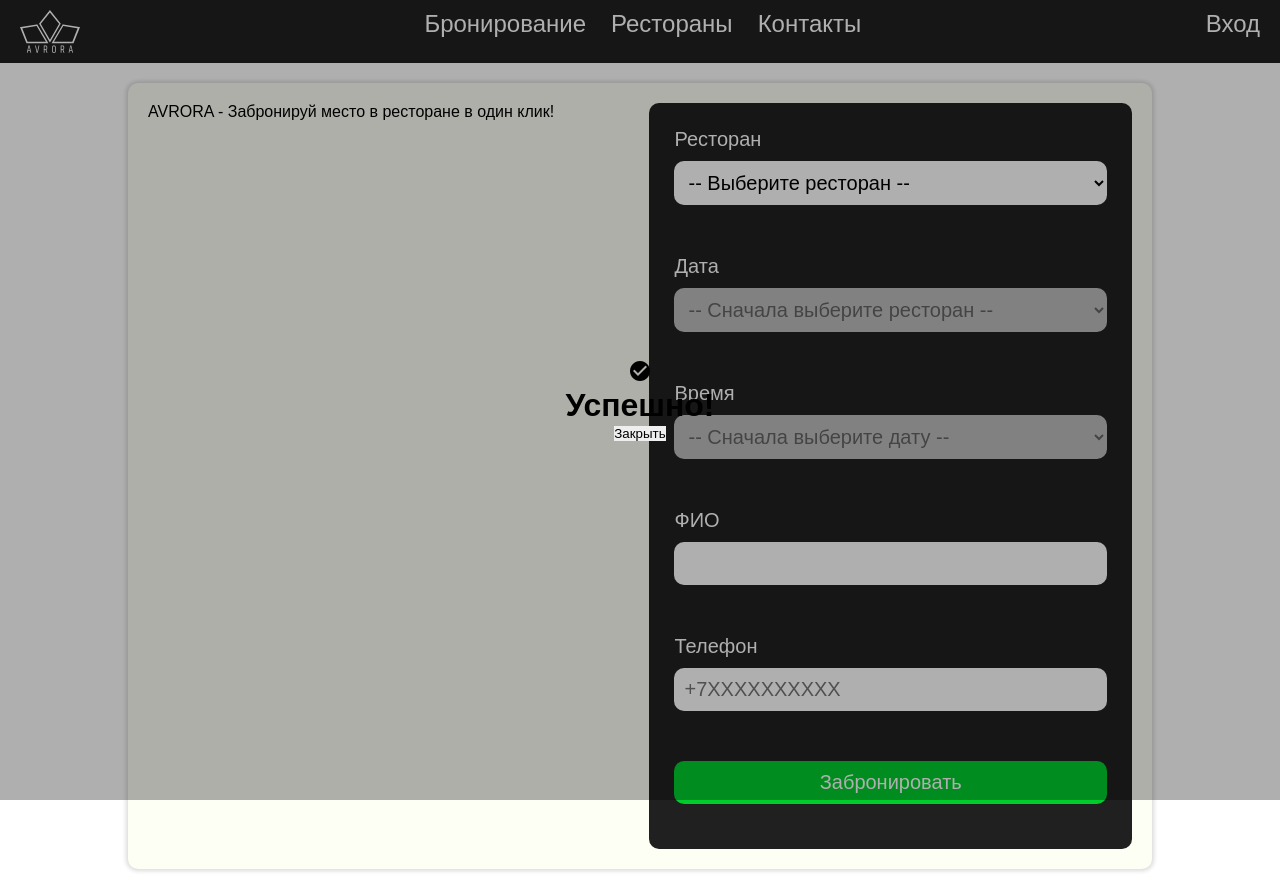
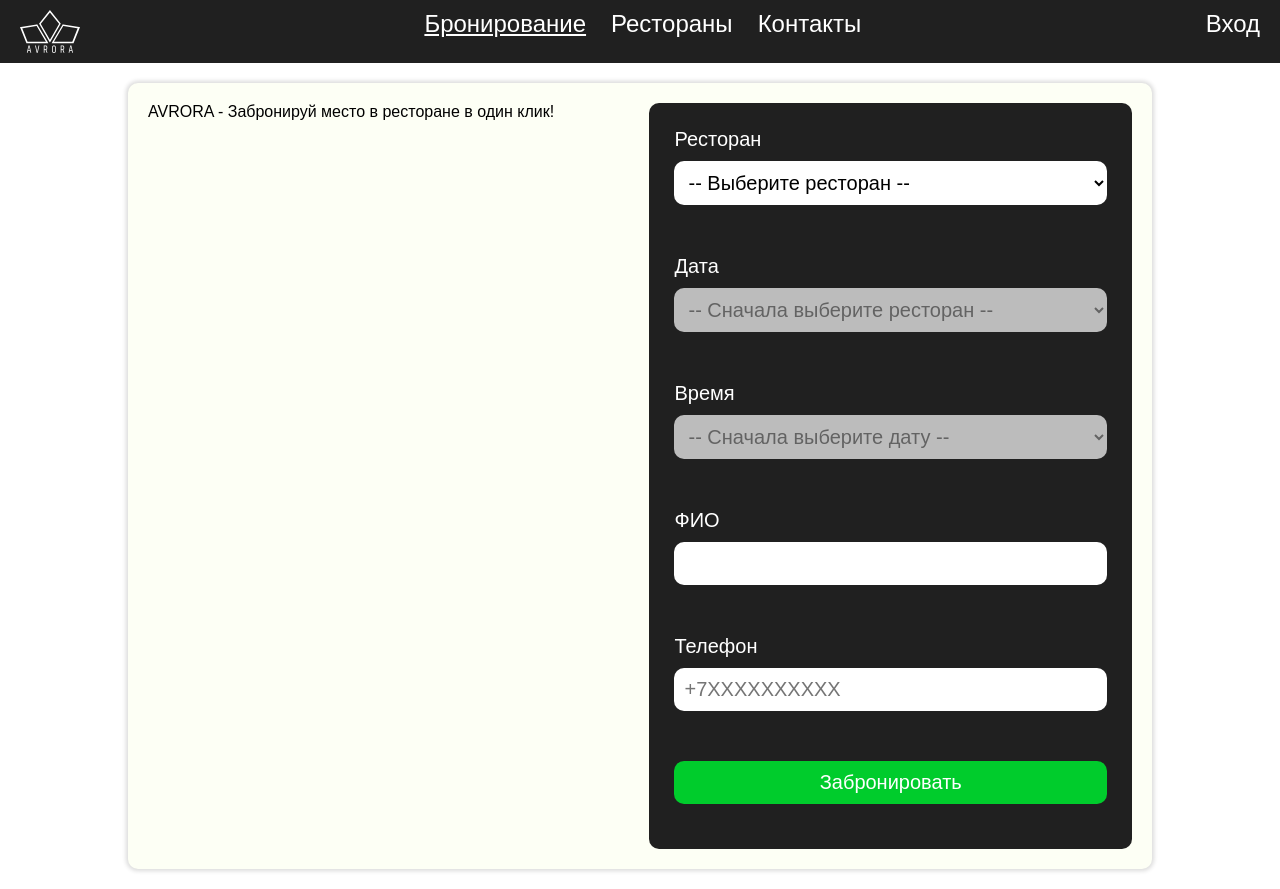
Before and after one commit to sarmatt3/avrora, a PHP site: page / in a window 1280 px wide. Run offline with PHP 8.4, Linux system fonts and the light colour scheme; data that the repository does not hold is empty.

Commit message:
-added dialog window -adaptation with media

```diff
--- a/css/style.css
+++ b/css/style.css
@@ -7,27 +7,34 @@
     margin: 0;
 }
 
-:root{
+button {
+    cursor: pointer;
+}
+
+:root {
     --base: #202020;
     --white: #ffffff;
-    --titan: #e5e4e2;
+    --titan: #fafafa;
+    --green: #00cc2c;
+    --shadow: 0 0 4px 2px #00000025;
 }
 
 /* H  E  A  D  E  R */
 
-header{
+header {
     background-color: var(--base);
     display: flex;
     justify-content: space-between;
 
+
     padding: 10px 20px;
 }
 
-header img{
+header img {
     width: 60px;
 }
 
-nav{
+nav {
     display: flex;
     height: 100%;
     place-content: center;
@@ -222,30 +318,49 @@ main, .login-form, .rest{
     max-width: 80%;
     overflow: hidden;
     margin: 20px auto;
+    box-shadow: var(--shadow);
 }
 
 
 
-.rest img{
+.rest img {
     float: left;
     width: 400px;
     border-radius: 10px;
     margin-right: 20px;
 }
 
-.a-btn{
+.a-btn {
     color: var(--white);
     background-color: var(--base);
     padding: 5px 15px;
     border-radius: 5px;
     font-size: 20px;
     text-decoration: none;
-    margin: 10px 0;
-    position: absolute;
+    margin: 25px 0;
+
 
 }
 
-#notification{
+
+@media (max-width: 1080px) {
+    .rest{
+        max-width: 100%;
+    }
+
+    .rest img{
+        width: 200px;
+        margin-bottom: 10px;
+    }
+
+    .a-btn{
+        font-size: 16px;
+    }
+}
+
+/* DIALOG WINDOW */
+
+#notification {
     height: 100vh;
     width: 100%;
     position: absolute;
@@ -253,11 +368,61 @@ main, .login-form, .rest{
     place-content: center;
     min-height: 100vh;
     background-color: #00000050;
+    display: none;
 }
 
-#notification .content{
+#notification .content {
     width: 33%;
+    min-height: 33vh;
     margin: auto;
     align-items: center;
     text-align: center;
+    background-color: var(--titan);
+    border-radius: 10px;
+    padding: 25px 10px;
+    animation: fadein 1s;
 }
+
+#notification span.material-icons {
+    font-size: 45px;
+    color: var(--green);
+}
+
+#notification h1 {
+    color: var(--green);
+    margin-bottom: 15px;
+}
+
+#notification p {
+    padding-bottom: 10px;
+    font-size: 20px;
+}
+
+#rest-p {
+    font-weight: bold;
+    letter-spacing: 3px;
+}
+
+#date-time-p {
+    font-style: italic;
+}
+
+.text {
+    margin: 30px auto;
+}
+
+.content button {
+    width: 100%;
+    padding: 10px 5px;
+    font-size: 16px;
+    background-color: var(--green);
+    color: var(--white);
+    border-radius: 100px;
+
+}
+
+@media (max-width: 1080px) {
+    #notification .content {
+        width: 70%;
+    }
+}
--- a/index.php
+++ b/index.php
@@ -23,16 +23,21 @@ if (!isset($_COOKIE["auth"])) {
 
 <body>
     <header>
-        <nav>
+        <nav class="menu">
+            <button onclick="header_menu.style.display = 'block'"><span class="material-icons">menu</span></button>
+        </nav>
+
+        <nav class="logo">
             <img src="system/img/logo.svg" alt="">
         </nav>
+
         <nav>
-            <a href="index.php">Бронирование</a>
+            <a href="index.php" style="text-decoration: underline">Бронирование</a>
             <a href="restaurants.php">Рестораны</a>
             <a href="contacts.php">Контакты</a>
         </nav>
 
-        <nav>
+        <nav class="login-btn">
             <a href=<?= $_SESSION["url"] ?>><?= $_SESSION["title"] ?></a>
         </nav>
     </header>
@@ -52,7 +57,7 @@ if (!isset($_COOKIE["auth"])) {
                     while ($rest = $result->fetch_assoc()): ?>
                         <option value=<?= $rest['id'] ?>><?= $rest['name'] ?></option>
                     <?php endwhile;
-                    $result -> close() ?>
+                    $result->close() ?>
                 </select>
             </div>
 
@@ -73,27 +78,41 @@ if (!isset($_COOKIE["auth"])) {
 
             <div class="entry">
                 <label for="">ФИО</label>
-                <input type="text" name="" id="fullname">
+                <input type="text" name="" id="fullname" required>
             </div>
 
             <div class="entry">
                 <label for="">Телефон</label>
-                <input type="text" name="" id="phone" placeholder="+7XXXXXXXXXX">
+                <input type="text" name="" id="phone" placeholder="+7XXXXXXXXXX" required>
             </div>
 
             <button type="submit" id="book">Забронировать</button>
         </form>
     </main>
 
-    <div id="notification">
+    <div id="notification" onclick="this.style.display = 'none'">
         <div class="content">
             <span class="material-icons">check_circle</span>
             <h1>Успешно!</h1>
-            <p id="rest-p"></p>
-            <p id="date-time-p"></p>
-            <p id="code-p"></p>
+            <div class="text">
+                <p id="rest-p"></p>
+                <p id="date-time-p"></p>
+                <p id="address-p"></p>
+                <p id="code-p"></p>
+            </div>
+            <p id="" style="font-size: 16px; opacity: 50%;">Сделайте снимок экрана, чтобы сохранить код бронирования и QR-код</p>
             <button onclick="notification.style.display = 'none'">Закрыть</button>
         </div>
+    </div>
+
+    <div id="header_menu">
+        <nav>
+            <button onclick="header_menu.style.display = 'none'"><span class="material-icons">close</span></button>
+            <a href="index.php" style="text-decoration: underline">Бронирование</a>
+            <a href="restaurants.php">Рестораны</a>
+            <a href="contacts.php">Контакты</a>
+
+        </nav>
     </div>
 
     <script src="js/booking.js"></script>
--- a/js/booking.js
+++ b/js/booking.js
@@ -87,6 +87,7 @@ document.getElementById("booking-form").addEventListener("submit", async e => {
     let prest = document.getElementById("rest-p")
     let pdatetime = document.getElementById("date-time-p")
     let pcode = document.getElementById("code-p")
+    let padd = document.getElementById("address-p")
     let type = "submit";
 
 
@@ -103,7 +104,9 @@ document.getElementById("booking-form").addEventListener("submit", async e => {
     } else{
         prest.innerText = result.result["rest"]
         pdatetime.innerText = result.result["date-time"]
-        pcode.innerText = result.result["code"]
+        padd.innerText = result.result["code"]
+        pcode.innerText = result.result["address"]
+        document.getElementById("notification").style.display = 'block'
         console.log("success" + "\n" + result.result["code"])
     }
 })
```
Also changed, not shown: other parts of css/style.css (+117 -28 lines), php/booking.php (+5 -2 lines), restaurants.php (+20 -4 lines).
